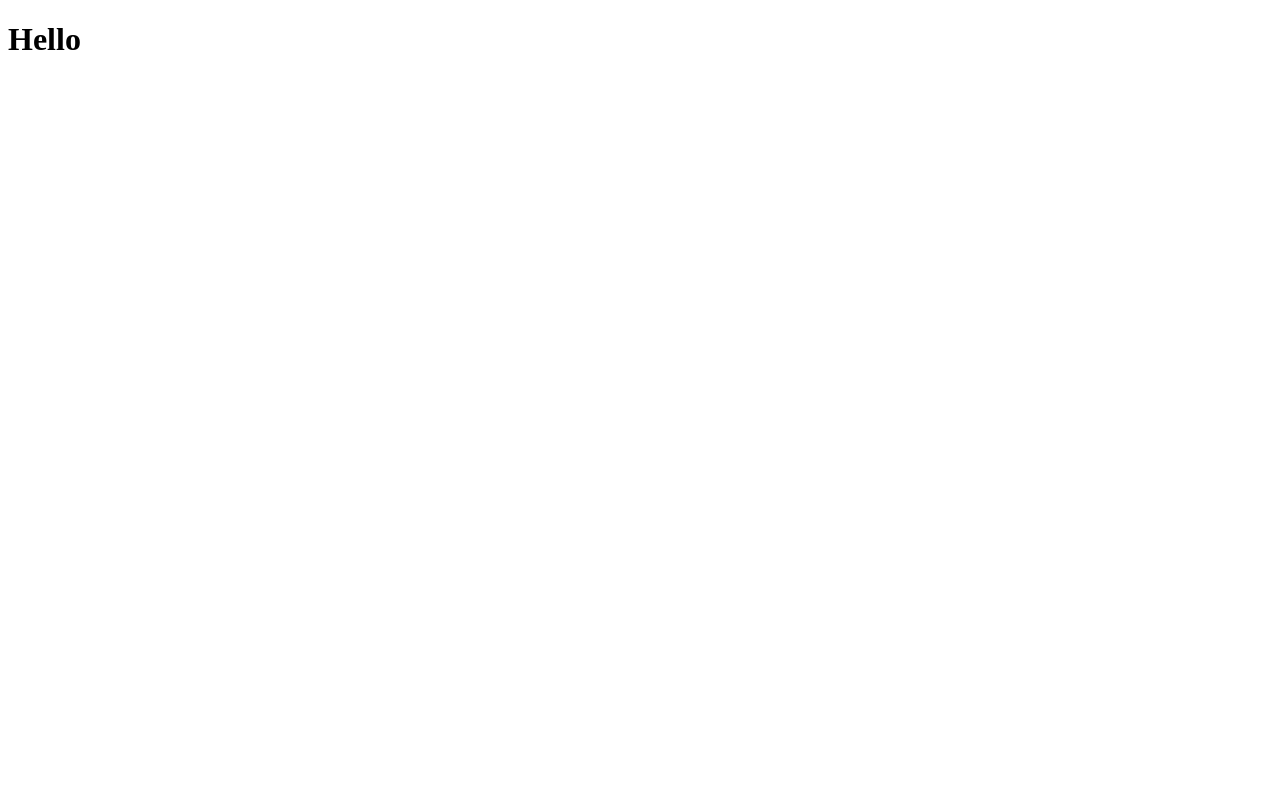
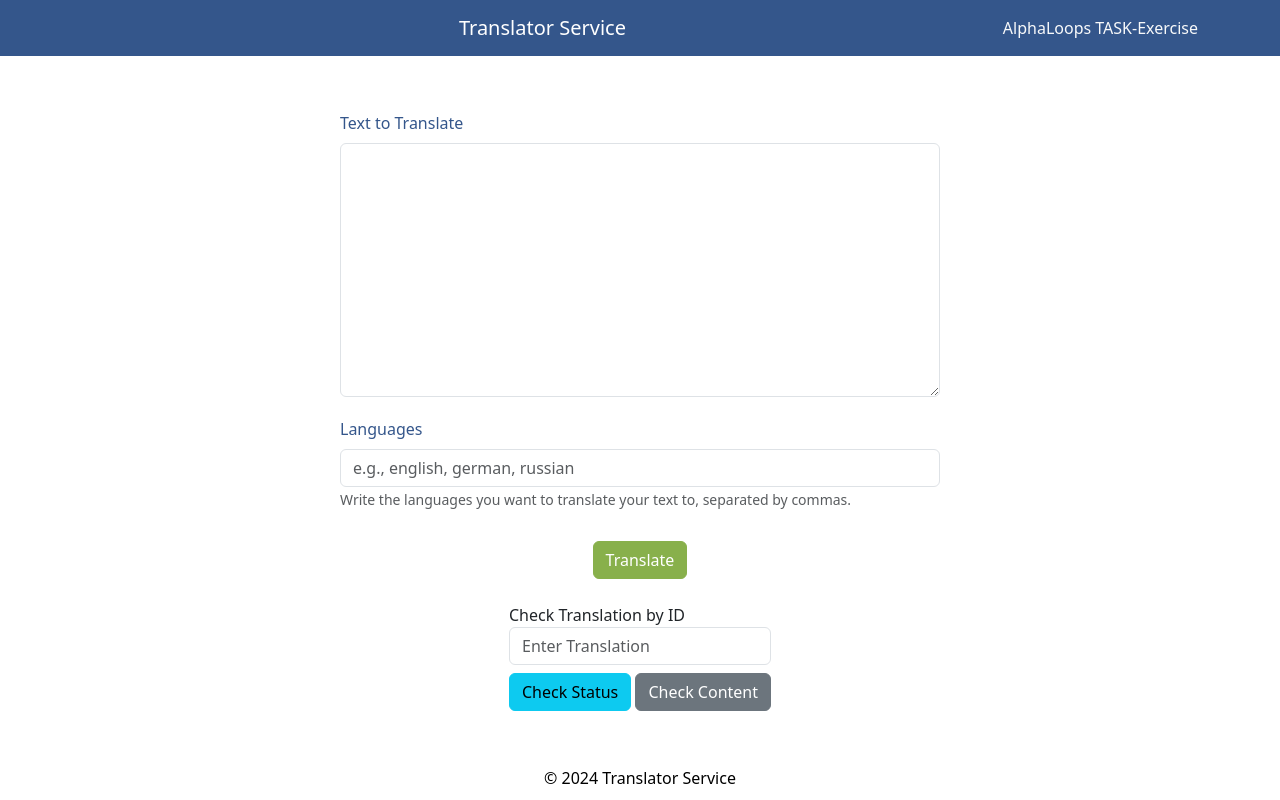
Before and after one commit to MatiasDevop/translate-service-ai, a FastAPI app: page /index in a window 1280 px wide. Before the commit the page is almost empty. Run offline with FastAPI, Linux system fonts and the light colour scheme.

Commit message:
wip: index page

```diff
--- a/app/templates/index.html
+++ b/app/templates/index.html
@@ -3,9 +3,124 @@
 <head>
     <meta charset="UTF-8">
     <meta name="viewport" content="width=device-width, initial-scale=1.0">
-    <title>Document</title>
+    <title>Translation service</title>
+    <link href="https://cdn.jsdelivr.net/npm/bootstrap@5.3.0/dist/css/bootstrap.min.css" rel="stylesheet">
+  <style>
+    body, html {
+      height: 100%;
+      margin: 0;
+      background-color: white;
+      display: flex;
+      flex-direction: column;
+    }
+    .content {
+      flex: 1;
+    }
+    .navbar {
+      background-color: #34568B;
+    }
+    .btn-primary {
+      background-color: #88B04B;
+      border-color: #88B04B;
+    }
+    .form-label {
+      color: #34568B;
+    }
+    .logo {
+      max-width: 30%;
+      height: auto;
+      padding: 20px;
+    }
+    .footer {
+      color: black;
+      text-align: center;
+      padding: 10px 0;
+      width: 100%;
+    }
+    .form-container {
+      display: flex;
+      justify-content: center;
+      align-items: center;
+      flex-direction: column;
+      height: 100%;
+      padding: 20px;
+    }
+    .form-box {
+      width: 100%;
+      max-width: 600px;
+      margin: 10px 0;
+    }
+    .btn-container {
+      text-align: center;
+      margin-top: 20px;
+    }
+  </style>
 </head>
 <body>
-    <h1> Hello</h1>
+    <nav class="navbar navbar-expand-lg navbar-dark">
+        <div class="container">
+          <a class="navbar-brand mx-auto" href="#">Translator Service</a>
+          <div class="navbar-text text-light">
+            AlphaLoops TASK-Exercise
+          </div>
+        </div>
+      </nav>
+
+      <div class="content">
+        <div class="container form-container">
+          <div class="form-box">
+            <label for="text" class="form-label">Text to Translate</label>
+            <textarea id="text" class="form-control" rows="10"></textarea>
+          </div>
+          <div class="form-box">
+            <label for="languages" class="form-label">Languages</label>
+            <input id="languages" class="form-control" type="text" placeholder="e.g., english, german, russian">
+            <small class="form-text text-muted">Write the languages you want to translate your text to, separated by commas.</small>
+          </div>
+          <div class="btn-container">
+            <button class="btn btn-primary" onclick="translateText()">Translate</button>
+          </div>
+          <div class="mt-4">
+              <label for="search-id">Check Translation by ID</label>
+              <input type="number" id="search-id" class="form-control" placeholder="Enter Translation">
+              <button id="search-button" class="btn btn-info mt-2">Check Status</button>
+              <button id="content-button" class="btn btn-secondary mt-2">Check Content</button>
+          </div>
+          <div class="mt-2" id="status-container" style="display: none;">
+            <h4>Translation Status</h4>
+            <pre id="statusResult"></pre>
+          </div>
+        </div>
+
+      </div>
+
+      <div class="footer">
+        &copy; 2024 Translator Service
+      </div>
+      <script src="https://cdn.jsdelivr.net/npm/bootstrap@5.3.0/dist/js/bootstrap.bundle.min.js"></script>
+      <script src="https://cdn.jsdelivr.net/npm/axios/dist/axios.min.js"></script>
+
+      <script>
+        async function submitTranslation() {
+            const text = document.getElementById('textToTranslate').value;
+            const languages = document.getElementById('languages').value.split(',').map(lang => lang.trim());
+
+            if (!text || languages === 0 || languages[0]) {
+                alert("Please provide both text and target language.");
+                return;
+            }
+
+            const progressBar = document.getElementById('progress-bar');
+            const progressText = document.getElementById('progress-text');
+            progressBar.classList.remove('bg-success');
+            progressBar.classList.add('bg-primary');
+            progressBar.style.width = '0%';
+            progressText.textContent = 'Translation in progress...';
+
+            try {
+                const response = await axios.post('localhost') // The rest of the code is cut off here.
+            }
+        }
+      </script>
 </body>
 </html>
```
